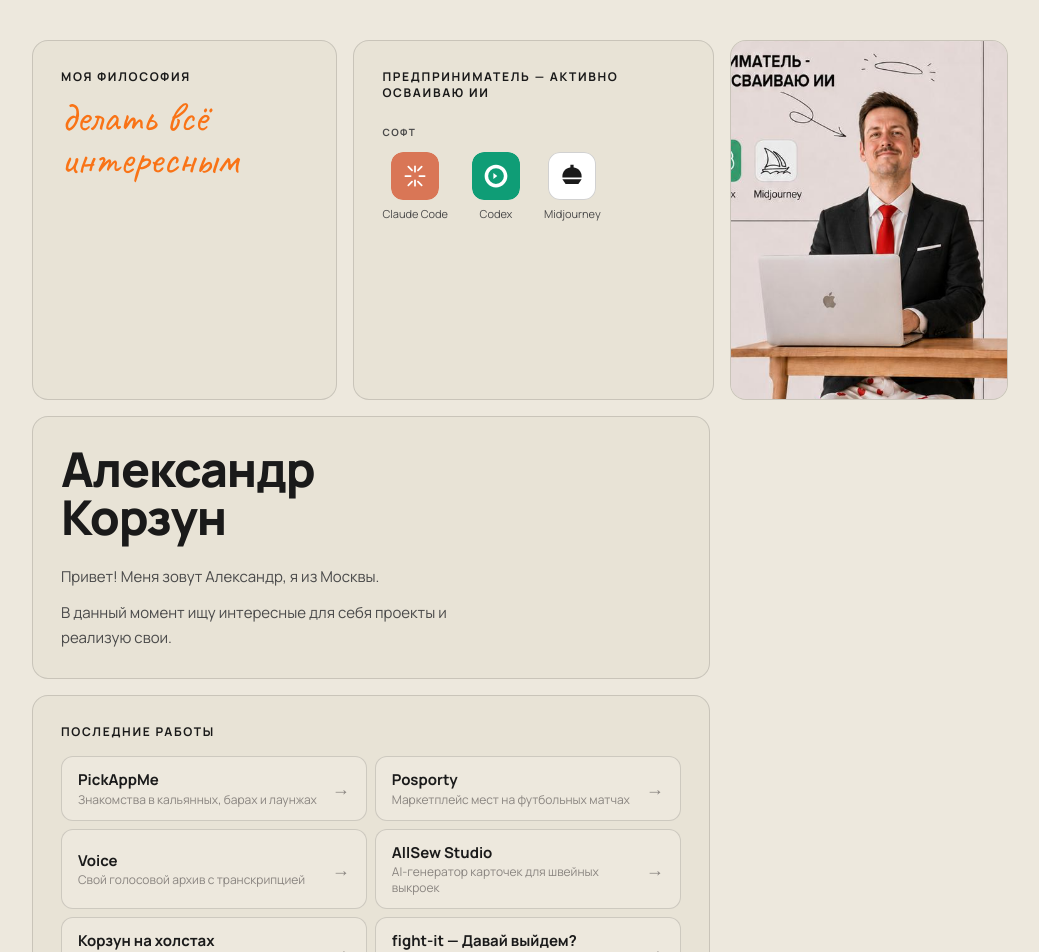
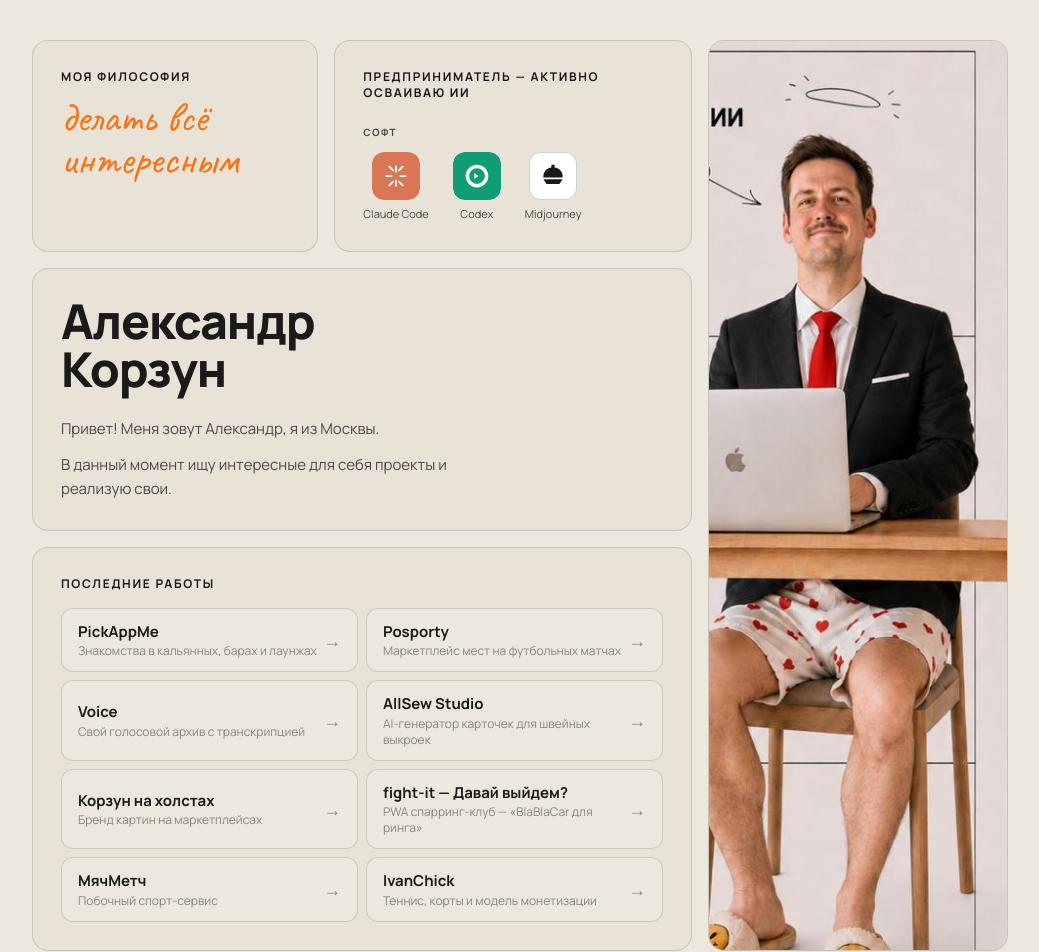
Before and after one commit to nooneteaches/korzun, a Next.js app: page / in a window 1280 px wide. Shown: the top 952 px of the page, without its empty margins (120-1159 px from the left). Built offline with nearby package versions, Linux system fonts and the light colour scheme.

Commit message:
fix: recut portrait to full-body figure + span it across right column

```diff
--- a/app/page.tsx
+++ b/app/page.tsx
@@ -5,31 +5,23 @@ import { PROJECTS } from "@/lib/projects";
 export default function Home() {
   return (
     <main className="mx-auto max-w-5xl px-4 py-6 sm:px-6 sm:py-10">
-      <div className="grid gap-4">
-        {/* Row 1: philosophy · role+soft · photo */}
-        <div className="grid gap-4 md:grid-cols-[1.1fr_1.3fr_1fr]">
-          <CardPhilosophy />
-          <CardRole />
-          <CardPhoto />
+      {/* Основной блок: слева карточки, справа сквозное фото на всю высоту */}
+      <div className="grid gap-4 md:grid-cols-[minmax(0,2.2fr)_minmax(220px,1fr)]">
+        <div className="grid gap-4 md:auto-rows-min">
+          <div className="grid gap-4 md:grid-cols-[1fr_1.25fr]">
+            <CardPhilosophy />
+            <CardRole />
+          </div>
+          <CardName />
+          <CardWorks />
         </div>
+        <CardPhoto />
+      </div>
 
-        {/* Row 2: name+bio · photo continues */}
-        <div className="grid gap-4 md:grid-cols-[2.4fr_1fr]">
-          <CardName />
-          <div className="hidden md:block" aria-hidden />
-        </div>
-
-        {/* Row 3: works · photo continues (fills right column visually) */}
-        <div className="grid gap-4 md:grid-cols-[2.4fr_1fr]">
-          <CardWorks />
-          <div className="hidden md:block" aria-hidden />
-        </div>
-
-        {/* Row 4: interests · languages · contacts */}
-        <div className="grid gap-4 md:grid-cols-[1fr_1.4fr]">
-          <CardInterests />
-          <CardContacts />
-        </div>
+      {/* Нижний блок: интересы + языки/контакты */}
+      <div className="mt-4 grid gap-4 md:grid-cols-[1fr_1.4fr]">
+        <CardInterests />
+        <CardContacts />
       </div>
 
       <footer className="mt-10 text-center text-xs text-ink-dim">
@@ -90,15 +82,16 @@ function CardRole() {
 
 function CardPhoto() {
   return (
-    <Card className="relative min-h-[360px] overflow-hidden !p-0">
-      <div className="absolute inset-0">
+    <Card className="relative min-h-[460px] overflow-hidden !p-0 md:min-h-full">
+      {/* Обёртка занимает всю высоту правой колонки */}
+      <div className="relative h-full min-h-[460px] w-full md:min-h-[900px]">
         <Image
           src="/portrait-raw.png"
           alt="Александр Корзун"
           fill
-          className="object-cover object-top"
+          className="object-cover object-[center_top]"
           priority
-          sizes="(max-width: 768px) 100vw, 33vw"
+          sizes="(max-width: 768px) 100vw, 30vw"
         />
       </div>
     </Card>
```
Also changed, not shown: public/portrait-raw.png.
